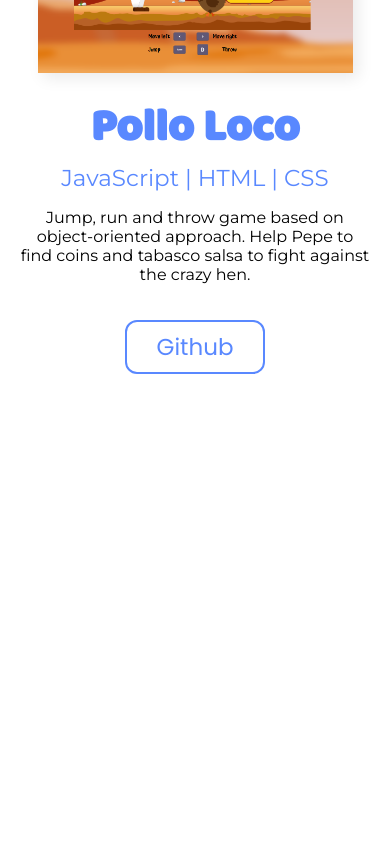
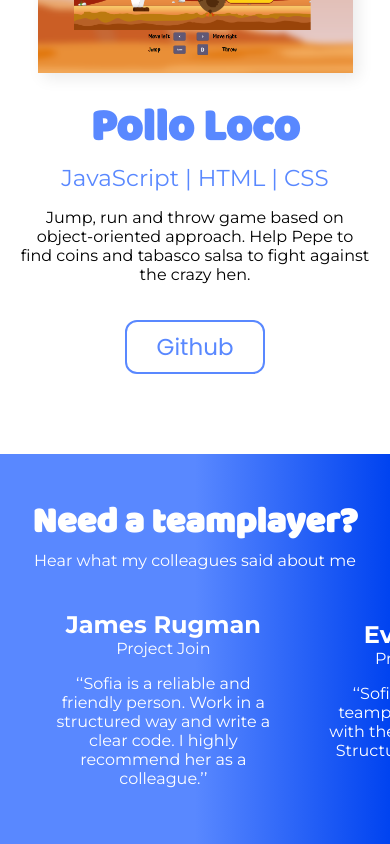
Before and after one commit to michaeljonasmaier/portfolio, an Angular app: page / in a window 390 px wide. Shown: the part 4319-5163 px from the top of the page. Before the commit the page ends 4773 px from the top, so only its background shows below. Built offline with nearby package versions, Linux system fonts and the light colour scheme.

Commit message:
reviews section responsive

```diff
--- a/src/app/main-content/main-content.component.html
+++ b/src/app/main-content/main-content.component.html
@@ -3,6 +3,6 @@
     <app-about-me></app-about-me>
     <app-skillset></app-skillset>
     <app-my-work></app-my-work>
-    <!--<app-reviews></app-reviews>
-    <app-contact></app-contact> -->
+    <app-reviews></app-reviews>
+   <!-- <app-contact></app-contact> -->
 </div>
--- a/src/app/main-content/reviews/reviews.component.html
+++ b/src/app/main-content/reviews/reviews.component.html
@@ -4,6 +4,7 @@
             <h3>Need a teamplayer?</h3>
             <span>Hear what my colleagues said about me</span>
         </div>
+        <div class="scroll-wrapper">
             <div class="review-div">
                 @for (reviewItem of reviewsArr; track reviewItem){
                 <div class="review-item">
@@ -13,5 +14,7 @@
                 </div>
                 }
             </div>
+        </div>
+
     </section>
 </div>
--- a/src/app/main-content/reviews/reviews.component.scss
+++ b/src/app/main-content/reviews/reviews.component.scss
@@ -1,9 +1,10 @@
 @import "../../../styles.scss";
 
-.background-gradient{
+.background-gradient {
     background: linear-gradient(to right, #5988FF, #5988FF, #0043F0);
     width: 100%;
 }
+
 section {
     @include dFlex(column, center, center);
 
@@ -30,24 +31,70 @@
     margin-top: 70px;
 }
 
-.review-item{
-    @include dFlex(column, center, flex-start);
+.review-item {
     text-align: left;
     font-family: "Montserrat";
     width: 400px;
+
     >h5 {
         font-size: 24px;
         font-weight: 700;
         margin: 0;
     }
 
-    >span{
+    >span {
         font-size: 16px;
         font-weight: 400;
         margin-top: 10px;
     }
 
-    >p{
+    >p {
         font-size: 18px;
     }
 }
+
+@media (max-width: 390px) {
+    section {
+        @include dFlex(column, flex-start, flex-start);
+        padding-top: 40px;
+        padding-bottom: 40px;
+        >div{
+            width: 100%;
+        }
+    }
+
+    h3 {
+        font-size: 36px;
+        text-align: center;
+    }
+
+    span {
+        font-size: 16px;
+        text-align: center;
+    }
+
+    .review-item {
+        width: 300px;
+        text-align: center;
+
+        >p {
+            font-size: 16px;
+        }
+    }
+
+    .scroll-wrapper {
+        overflow-x: auto;
+        /* Aktiviert das horizontale Scrollen */
+
+        width: 100%;
+        /* Breite des sichtbaren Bereichs */
+    }
+
+    .review-div {
+        gap: 50px;
+        width: 200%;
+        padding-left: 50px;
+        padding-right: 50px;
+        margin-top: 40px;
+    }
+}
```
Lines whose indentation alone changed are shown as unchanged.
